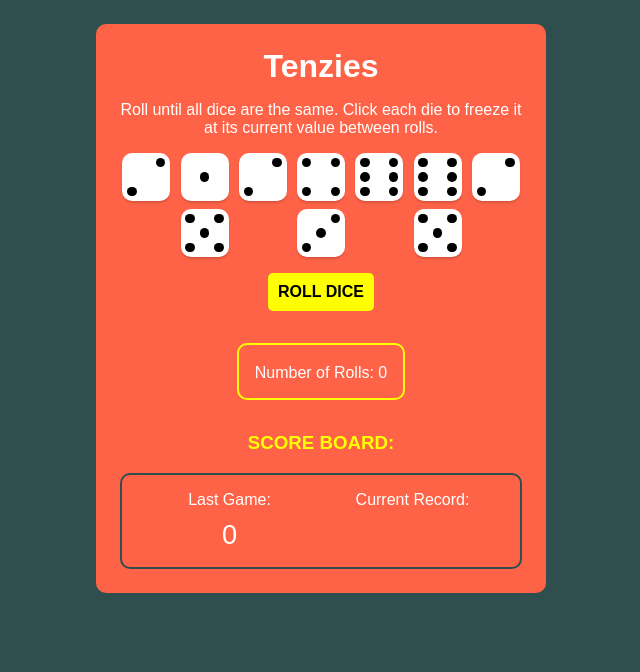
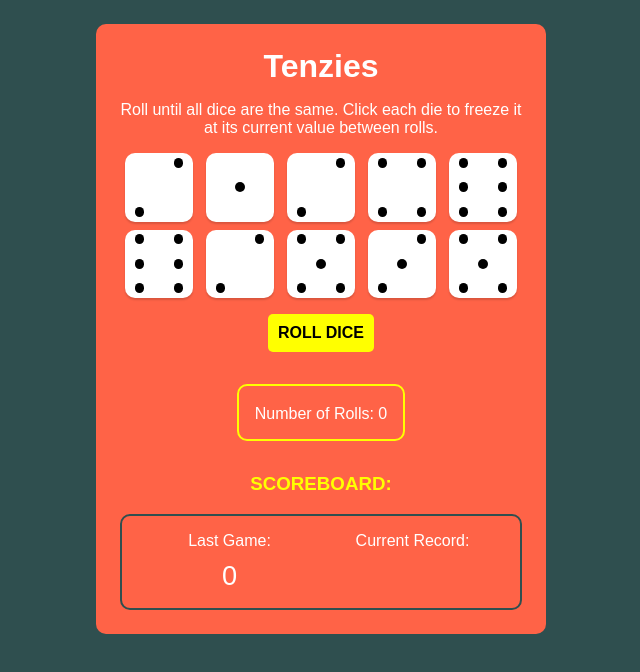
Before and after one commit to luisafalcao/tenzies-game, a React (Vite) app: page / in a window 1280 px wide. Shown: the top 672 px of the page, without its empty margins (319-959 px from the left). Built offline with nearby package versions, Linux system fonts and the light colour scheme; a web font is replaced by a local one.

Commit message:
Fix dice rows + spellcheck

```diff
--- a/src/App.jsx
+++ b/src/App.jsx
@@ -116,7 +116,7 @@ export default function App() {
             </div>
 
 
-            <h3>Score Board:</h3>
+            <h3>Scoreboard:</h3>
             <div className="container--scores">
                 <div className="last-game-score">
                     <p>Last Game:</p>
--- a/src/components/Die.css
+++ b/src/components/Die.css
@@ -2,17 +2,17 @@
     display: grid;
     align-content: space-evenly;
     justify-content: space-evenly;
-
+    flex-basis: calc(25% - 2rem);
+    border-radius: 10px;
+    height: auto;
+    aspect-ratio: 1/1;
     cursor: pointer;
     background-color: #FFFFFF;
-    height: 3rem;
-    width: 3rem;
-    border-radius: 10px;
-    box-shadow: 0px 2px 2px rgba(0, 0, 0, 0.15);
+    box-shadow: 0px 2px 2px rgb(0 0 0 / 15%);
     grid-template-areas:
         "a b c"
         "d e f"
-        "g h i"
+        "g h i";
 }
 
 .die.held {
```
